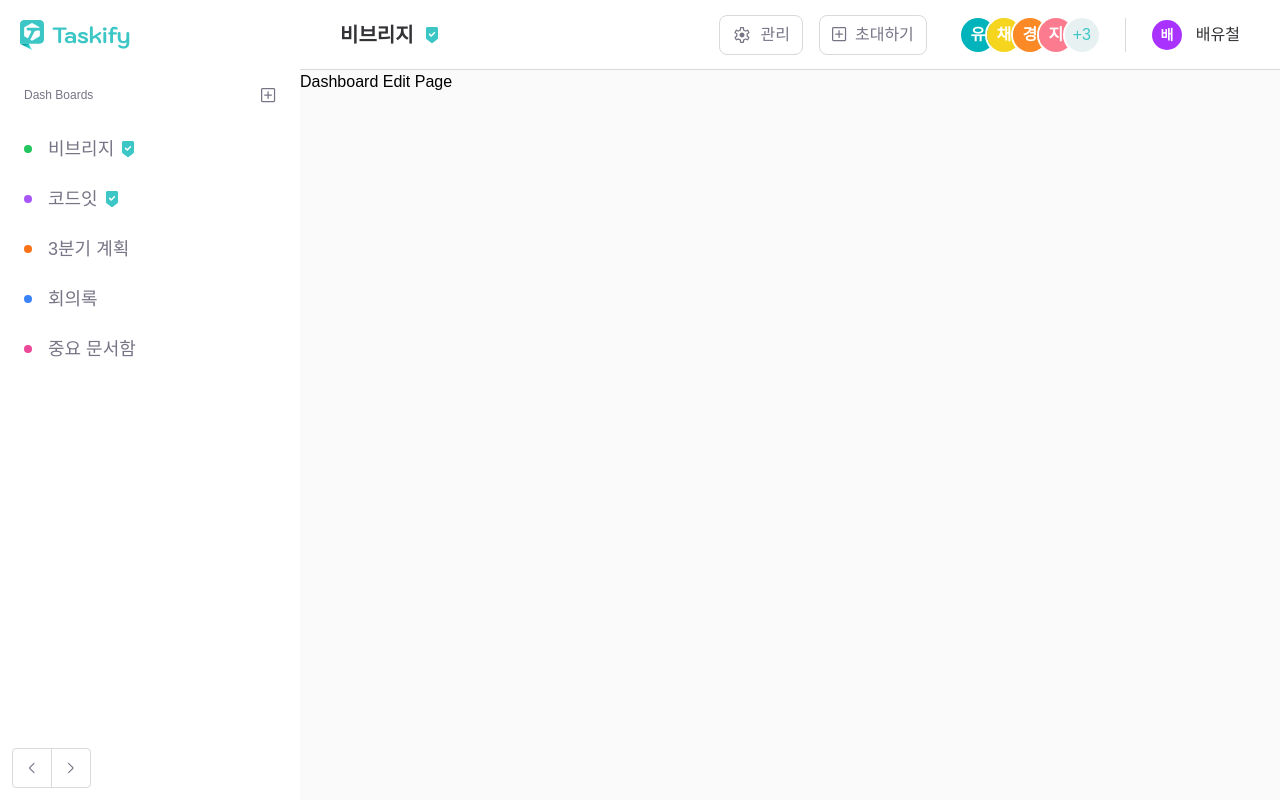
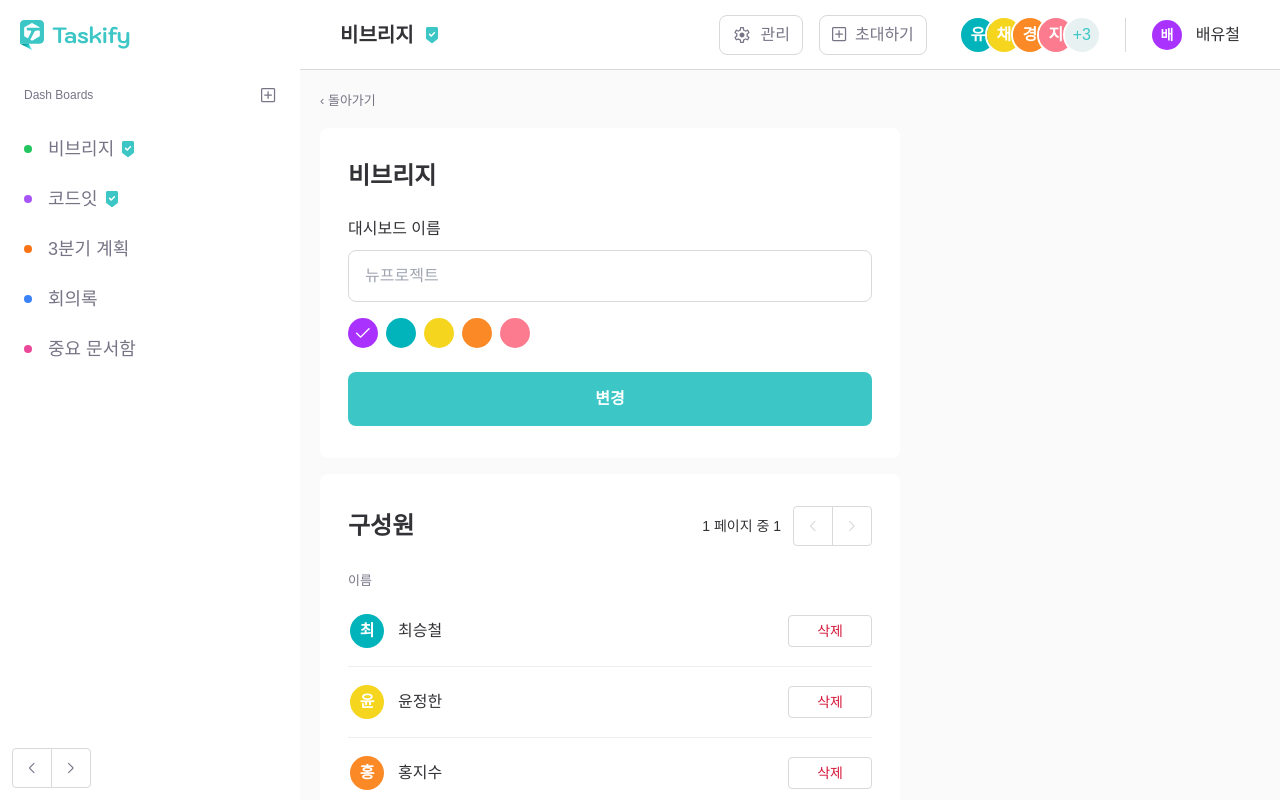
Before and after one commit to sprint22-part3-Team3/Taskify_Front, a React (Vite) app: page /dashboard/1/edit in a window 1280 px wide. Built offline with nearby package versions, Linux system fonts and the light colour scheme; a web font is replaced by a local one.

Commit message:
✨ Feat: 대시보드 수정 페이지 PC버전 초안

```diff
--- a/src/pages/dashboard-edit/index.tsx
+++ b/src/pages/dashboard-edit/index.tsx
@@ -1,5 +1,127 @@
-function DashboardEditPage() {
-  return <div>Dashboard Edit Page</div>;
+import { ColorChipset } from '@/features/dashboards/components/color/color-chipset';
+import { Button } from '@/shared/components/button';
+import InputField from '@/shared/components/input/input-field';
+import Label from '@/shared/components/input/label';
+import { PageIndicator } from '@/shared/components/page-indicator';
+import NavigationButtons from '@/shared/components/page-indicator/navigation-buttons';
+import Title from '@/shared/components/title';
+import UserProfile from '@/shared/components/user-profile';
+import { DASHBOARD_COLORS } from '@/shared/constants/color.constants';
+import { useState } from 'react';
+
+export default function DashboardEditPage() {
+  const [selectedColor, setSelectedColor] = useState<
+    'purple' | 'blue' | 'yellow' | 'orange' | 'pink'
+  >('purple');
+
+  return (
+    <div className="bg-gray-50">
+      <div className="flex max-w-155 flex-col gap-4 p-5">
+        {/* 돌아가기 */}
+        <button className="flex items-center gap-1 text-sm text-gray-400">
+          ‹ 돌아가기
+        </button>
+
+        {/* 대시보드 이름 변경 */}
+        <section className="rounded-lg bg-white px-7 py-8">
+          <div className="mb-6 flex items-center justify-between">
+            <Title size="2xl">비브리지</Title>
+          </div>
+
+          <Label className="mb-2 block">대시보드 이름</Label>
+          <InputField type="text" placeholder="뉴프로젝트" className="mb-4" />
+
+          <ColorChipset
+            colors={DASHBOARD_COLORS}
+            selectedColor={selectedColor}
+            onChange={setSelectedColor}
+            className="mb-6"
+          />
+
+          <Button className="w-full">변경</Button>
+        </section>
+
+        {/* 구성원 */}
+        <section className="rounded-lg bg-white px-7 py-8">
+          <div className="mb-6 flex items-center justify-between">
+            <Title size="2xl">구성원</Title>
+            <div className="flex items-center gap-3">
+              <PageIndicator currentPage={1} totalPages={1} />
+              <NavigationButtons
+                onPrev={() => {}}
+                onNext={() => {}}
+                isPrevDisabled={true}
+                isNextDisabled={true}
+              />
+            </div>
+          </div>
+
+          <span className="mb-1 block text-sm text-gray-400">이름</span>
+
+          <ul>
+            {[
+              { id: 1, nickname: '최승철', profileImageUrl: '' },
+              { id: 2, nickname: '윤정한', profileImageUrl: '' },
+              { id: 3, nickname: '홍지수', profileImageUrl: '' },
+              { id: 4, nickname: '문준휘', profileImageUrl: '' },
+            ].map((member) => (
+              <li
+                key={member.id}
+                className="flex items-center justify-between border-b border-gray-100 py-4"
+              >
+                <UserProfile user={member} />
+                <Button theme="danger" size="sm">
+                  삭제
+                </Button>
+              </li>
+            ))}
+          </ul>
+        </section>
+
+        {/* 초대 내역 */}
+        <section className="rounded-lg bg-white px-7 py-8">
+          <div className="mb-6 flex items-center justify-between">
+            <Title size="2xl">초대 내역</Title>
+            <div className="flex items-center gap-3">
+              <PageIndicator currentPage={1} totalPages={1} />
+              <NavigationButtons
+                onPrev={() => {}}
+                onNext={() => {}}
+                isPrevDisabled={true}
+                isNextDisabled={true}
+              />
+              <Button size="sm">초대하기</Button>
+            </div>
+          </div>
+
+          <span className="mb-1 block text-sm text-gray-400">이메일</span>
+
+          <ul>
+            {[
+              'codeitA@codeit.com',
+              'codeitB@codeit.com',
+              'codeitC@codeit.com',
+              'codeitD@codeit.com',
+              'codeitE@codeit.com',
+            ].map((email) => (
+              <li
+                key={email}
+                className="flex items-center justify-between border-b border-gray-100 py-4"
+              >
+                <span className="text-black-200 text-sm">{email}</span>
+                <Button theme="secondary" size="sm">
+                  취소
+                </Button>
+              </li>
+            ))}
+          </ul>
+        </section>
+
+        {/* 대시보드 삭제하기 */}
+        <button className="w-[320px] rounded-md border border-gray-200 bg-white py-4 text-lg text-gray-400 hover:bg-gray-50">
+          대시보드 삭제하기
+        </button>
+      </div>
+    </div>
+  );
 }
-
-export default DashboardEditPage;
--- a/src/shared/constants/color.constants.ts
+++ b/src/shared/constants/color.constants.ts
@@ -1 +1,11 @@
+import type { DashboardColor } from '@/features/dashboards/types/dashboardColor.types';
+
 export const COLORS = ['purple', 'blue', 'yellow', 'orange', 'pink'] as const;
+
+export const DASHBOARD_COLORS: DashboardColor[] = [
+  { id: 'purple', hex: '#a932ff' },
+  { id: 'blue', hex: '#01b4bb' },
+  { id: 'yellow', hex: '#f5d51e' },
+  { id: 'orange', hex: '#fb8926' },
+  { id: 'pink', hex: '#fc7b8f' },
+];
```
